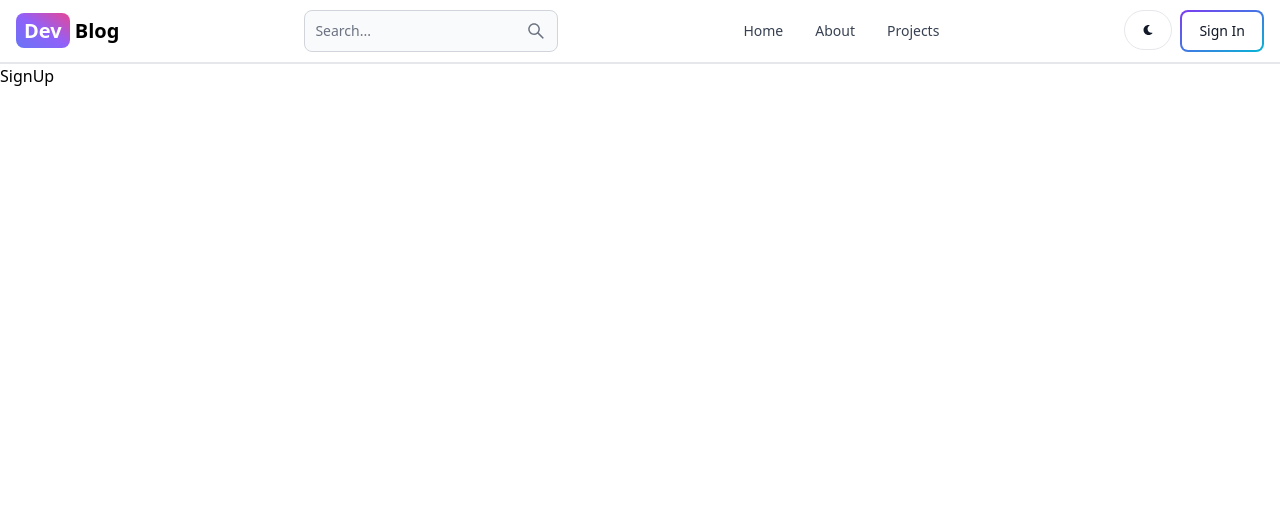
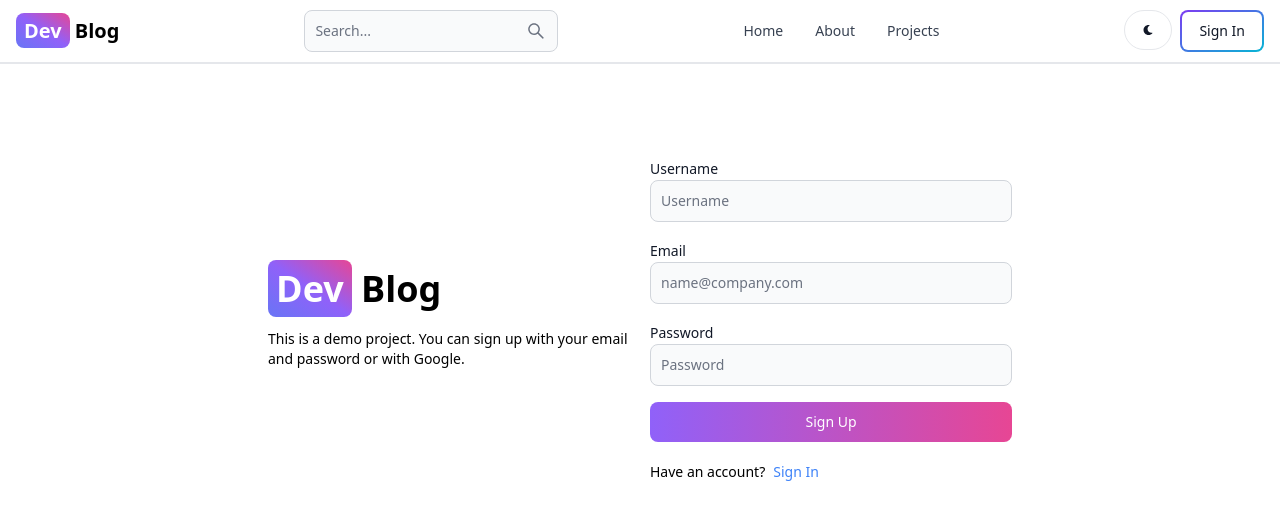
Before and after one commit to sothulthorn/dev-blog, a React (Vite) app in the folder frontend/: page /sign-up in a window 1280 px wide. Shown: the top 520 px of the page. Built offline with nearby package versions, Linux system fonts and the light colour scheme.

Commit message:
Create Signup Page UI

```diff
--- a/frontend/src/pages/SignIn.jsx
+++ b/frontend/src/pages/SignIn.jsx
@@ -1,5 +1,3 @@
-import React from 'react';
-
 const SignIn = () => {
   return <div>SignIn</div>;
 };
--- a/frontend/src/pages/SignUp.jsx
+++ b/frontend/src/pages/SignUp.jsx
@@ -1,7 +1,57 @@
-import React from 'react';
+import { Button, Label, TextInput } from 'flowbite-react';
+import { Link } from 'react-router-dom';
 
 const SignUp = () => {
-  return <div>SignUp</div>;
+  return (
+    <div className="min-h-screen mt-20">
+      <div className="flex p-3 max-w-3xl mx-auto flex-col md:flex-row md:items-center gap-5">
+        {/* Left Side */}
+        <div className="flex-1">
+          <Link to="/" className="font-bold dark:text-white text-4xl">
+            <span className="px-2 py-1 bg-gradient-to-tr from-indigo-500 via-purple-500 to-pink-500 rounded-lg text-white">
+              Dev
+            </span>{' '}
+            Blog
+          </Link>
+          <p className="text-sm mt-5">
+            This is a demo project. You can sign up with your email and password
+            or with Google.
+          </p>
+        </div>
+
+        {/* Right Side */}
+        <div className="flex-1">
+          <form className="flex flex-col gap-4">
+            <div className="">
+              <Label value="Username" />
+              <TextInput type="text" placeholder="Username" id="username" />
+            </div>
+            <div className="">
+              <Label value="Email" />
+              <TextInput
+                type="text"
+                placeholder="name@company.com"
+                id="email"
+              />
+            </div>
+            <div className="">
+              <Label value="Password" />
+              <TextInput type="text" placeholder="Password" id="password" />
+            </div>
+            <Button gradientDuoTone="purpleToPink" type="submit">
+              Sign Up
+            </Button>
+          </form>
+          <div className="flex gap-2 text-sm mt-5">
+            <span>Have an account?</span>
+            <Link to="/sign-in" className="text-blue-500">
+              Sign In
+            </Link>
+          </div>
+        </div>
+      </div>
+    </div>
+  );
 };
 
 export default SignUp;
```
